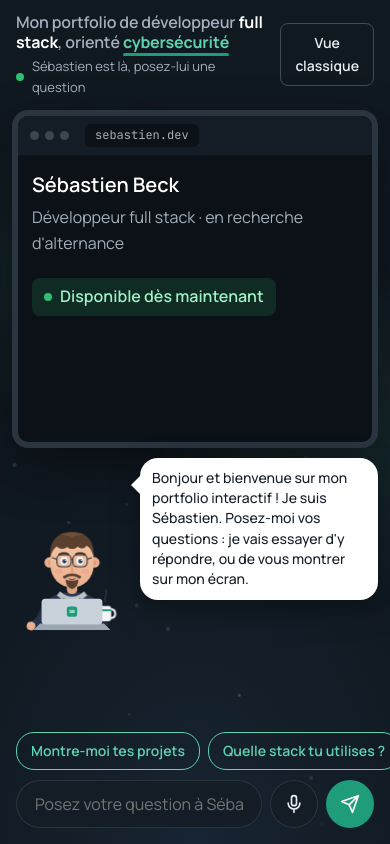
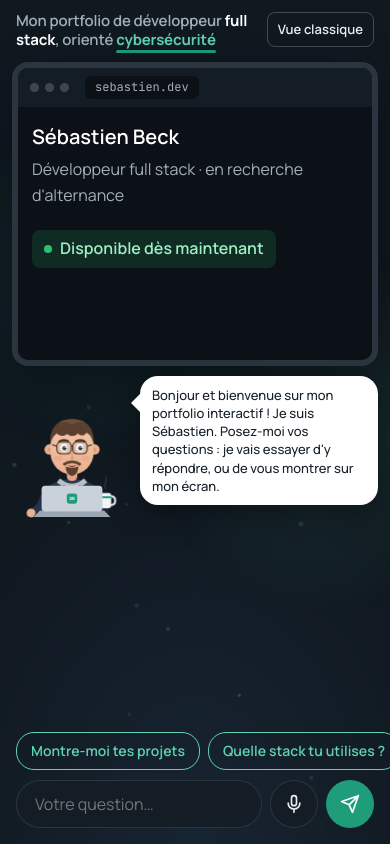
Before and after one commit to sebastien1000/sebastien1000.github.io, a plain HTML site: page index.html in a window 390 px wide. Shown: the top 844 px of the page. Drawn offline with Linux system fonts and the light colour scheme.

Commit message:
Centre la scène et corrige l'affichage sur téléphone
- Écran et personnage au milieu de l'écran sur ordinateur
- Téléphone : en-tête allégé, plus de texte qui passe sur le
  personnage, champ « Votre question… »

Co-Authored-By: Claude Opus 5.5 <noreply@anthropic.com>

```diff
--- a/chat.css
+++ b/chat.css
@@ -312,3 +312,23 @@ body.sc-actif { overflow: hidden; }
 @keyframes sc-trait { from { transform: scaleX(0); } }
 @media (max-width: 600px) { .sc-titre { font-size: 16px; } }
 @media (prefers-reduced-motion: reduce) { .sc-titre em::after { animation: none; } }
+
+/* La scène (écran + personnage) au milieu de l'écran, entre le titre et la zone de question */
+.sc-plateau { flex: 0 1 auto; margin: auto; padding-top: 120px; }
+@media (max-width: 760px) { .sc-plateau { flex: 1; margin: 0 auto; padding-top: 0; } }
+
+/* Téléphone : plus de place, plus rien qui se chevauche */
+@media (max-width: 760px) {
+  .sc-haut { align-items: flex-start; }
+  .sc-titre { font-size: 15px; }
+  .sc-statut { display: none; }
+  .sc-fermer { padding: 6px 10px; font-size: 13px; flex-shrink: 0; }
+  .sc-plateau { min-height: 0; }
+  .sc-ecran { height: 30vh; }
+  .sc-bulle { font-size: 13px; line-height: 1.4; margin-bottom: 12px; }
+  .sc-question { display: none; }
+}
+@media (max-width: 760px) and (max-height: 700px) {
+  .sc-ecran { height: 26vh; }
+  .sc-perso { width: 96px; }
+}
--- a/chat.js
+++ b/chat.js
@@ -252,6 +252,7 @@
   const form = scene.querySelector(".sc-saisie");
   const champ = form.querySelector("input");
   const micro = form.querySelector(".sc-micro");
+  if (window.matchMedia("(max-width: 500px)").matches) champ.placeholder = "Votre question…";
   let occupe = false, demarre = false;
 
   // ---------- Le personnage parle ----------
@@ -642,7 +643,7 @@
       champ.value = t;
       if (e.results[e.results.length - 1].isFinal) { champ.value = ""; poser(t); }
     };
-    reco.onend = () => { ecoute = false; micro.classList.remove("ecoute"); champ.placeholder = "Posez votre question à Sébastien…"; };
+    reco.onend = () => { ecoute = false; micro.classList.remove("ecoute"); champ.placeholder = window.matchMedia("(max-width: 500px)").matches ? "Votre question…" : "Posez votre question à Sébastien…"; };
     micro.addEventListener("click", () => {
       if (ecoute) { reco.stop(); return; }
       try { reco.start(); ecoute = true; micro.classList.add("ecoute"); champ.placeholder = "Je vous écoute…"; } catch {}
--- a/index.html
+++ b/index.html
@@ -11,7 +11,7 @@
   <link rel="preconnect" href="https://fonts.gstatic.com" crossorigin>
   <link href="https://fonts.googleapis.com/css2?family=Manrope:wght@400;500;600;700&family=JetBrains+Mono:wght@400;500&display=swap" rel="stylesheet">
   <link rel="stylesheet" href="styles.css?v=22">
-  <link rel="stylesheet" href="chat.css?v=25">
+  <link rel="stylesheet" href="chat.css?v=27">
 </head>
 <body>
 
@@ -378,6 +378,6 @@
 </footer>
 
 <script src="script.js?v=9"></script>
-<script src="chat.js?v=37"></script>
+<script src="chat.js?v=38"></script>
 </body>
 </html>
```
